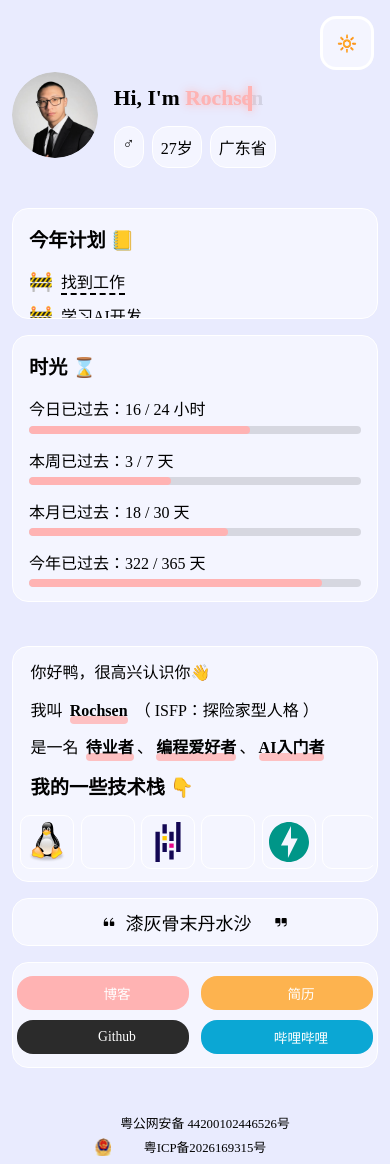
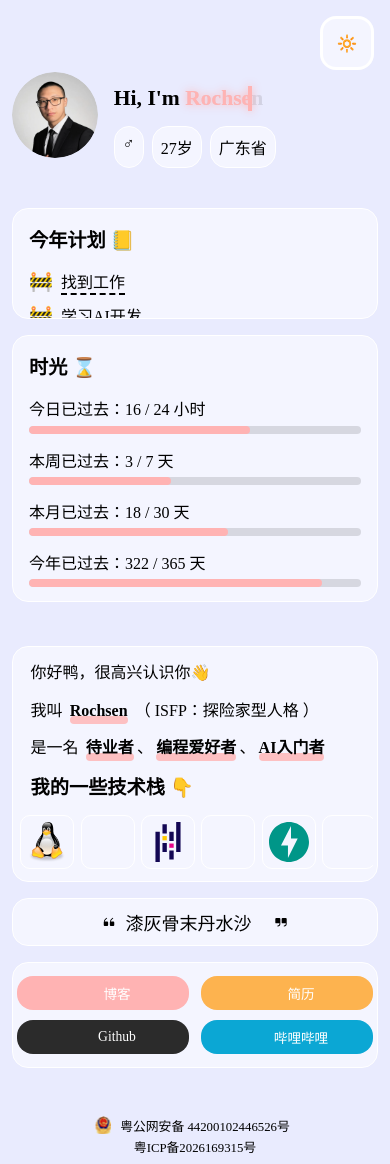
Before and after one commit to Rochsen/rochsen-homepage, a Vue app: page / in a window 390 px wide. Built offline with nearby package versions, Linux system fonts and the light colour scheme; some icons are missing.

Commit message:
feat: 更新 Footer 组件样式以增强小屏幕显示效果 1) [视图]: 修改 Footer.vue 中的样式，调整备案与 ICP 的排列方式 2) [样式]: 增加响应式布局，优化徽标和文本的排列

```diff
--- a/src/views/Footer.vue
+++ b/src/views/Footer.vue
@@ -90,11 +90,36 @@ a {
   gap: 5px;
 }
 
-/* 窄屏备案与 ICP 改为上下排列，避免文字被挤断 */
+/* 窄屏备案与 ICP 上下排列，徽标只跟在公网安备那一行 */
 @media (max-width: 768px) {
+  .footer-line {
+    display: inline-grid;
+    grid-template-columns: auto auto;
+    column-gap: 0.25rem;
+    row-gap: 0.15rem;
+    align-items: center;
+    justify-content: center;
+  }
+
+  .registration-img-container {
+    grid-row: 1;
+    grid-column: 1;
+    margin-right: 0;
+  }
+
   .footer-line-text {
-    grid-template-columns: 1fr;
-    justify-items: center;
+    display: contents;
+  }
+
+  .footer-line-text a:first-child {
+    grid-row: 1;
+    grid-column: 2;
+  }
+
+  .footer-line-text a:last-child {
+    grid-row: 2;
+    grid-column: 1 / -1;
+    justify-self: center;
   }
 }
 </style>
```
